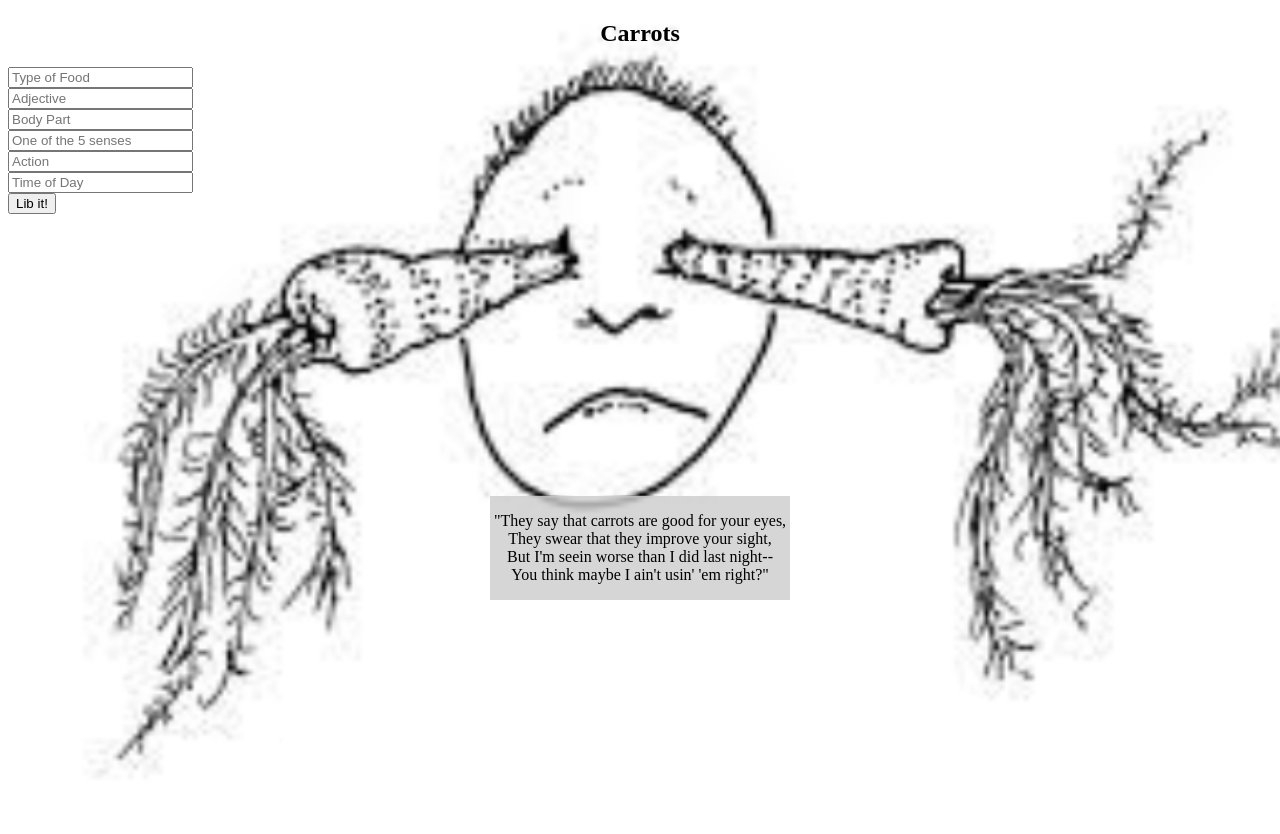
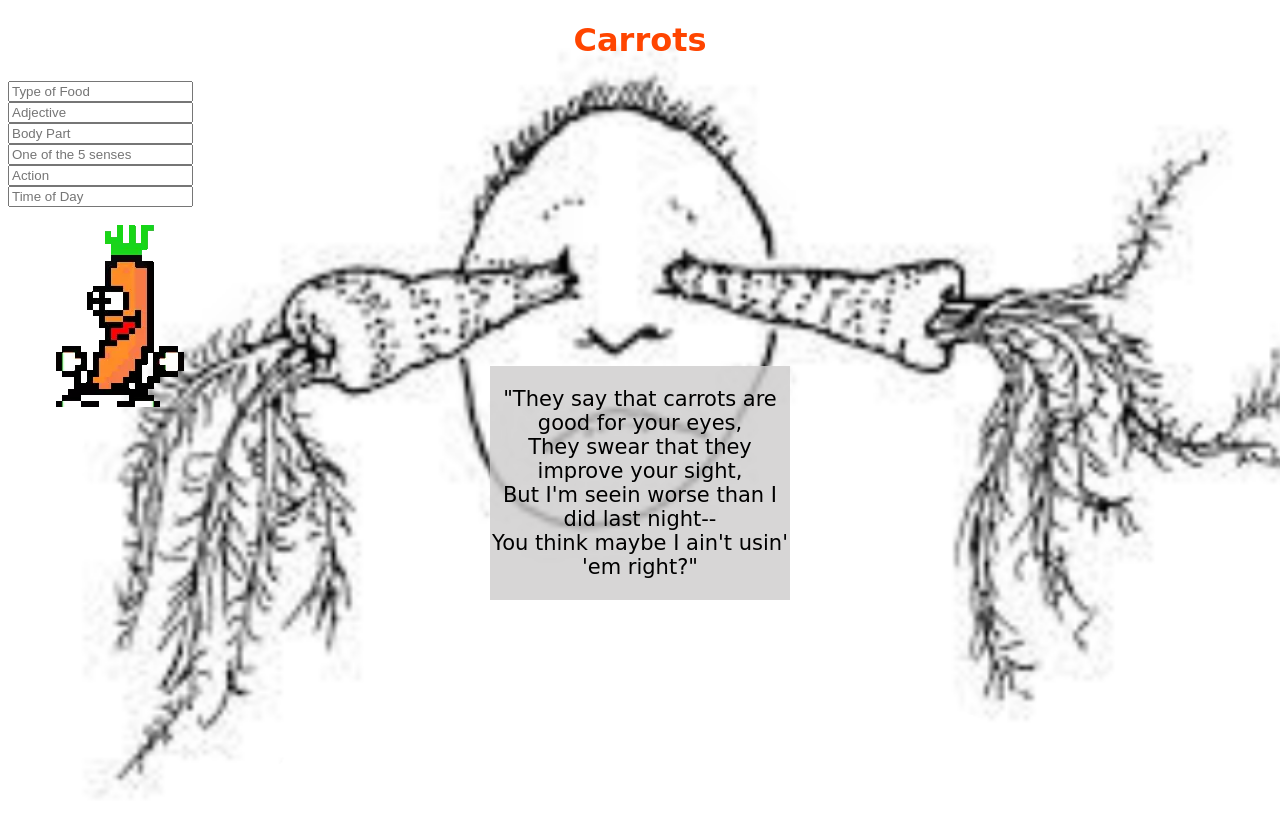
Before and after one commit to Dylan-Greathouse/lab05-mad-libs, a plain HTML site: page index.html in a window 1280 px wide. Shown: the top 834 px of the page. Drawn offline with Linux system fonts and the light colour scheme; a web font is replaced by a local one.

Commit message:
dancing carrot2

```diff
--- a/app.js
+++ b/app.js
@@ -5,7 +5,7 @@ const bodyPartInput = document.getElementById('body-part-input');
 const senseInput = document.getElementById('sense-input');
 const verbInput = document.getElementById('verb-input');
 const timeOfDayInput = document.getElementById('time-of-day-input');
-const btn = document.getElementById('btn')
+const carrot = document.getElementById('carrot');
 
 //madlibs
 const food = document.getElementById('food');
@@ -19,6 +19,11 @@ const timeOfDay = document.getElementById('time-of-day');
 
 
 //event listeners
-btn.addEventListener('click', ()=>{
-
+carrot.addEventListener('click', ()=>{
+    food.textContent = foodInput.value;
+    adjective.textContent = adjectiveInput.value;
+    bodyPart.textContent = bodyPartInput.value;
+    sense.textContent = senseInput.value;
+    verb.textContent = verbInput.value;
+    timeOfDay.textContent = timeOfDayInput.value;
 });
--- a/index.html
+++ b/index.html
@@ -6,11 +6,14 @@
     <meta name="viewport" content="width=device-width, initial-scale=1.0">
     <title>Mad Libs</title>
     <link rel="stylesheet" href="style.css">
+    <link rel="preconnect" href="https://fonts.googleapis.com">
+    <link rel="preconnect" href="https://fonts.gstatic.com" crossorigin>
+    <link href="https://fonts.googleapis.com/css2?family=Kirang+Haerang&display=swap" rel="stylesheet">
 
 </head>
 <body>
     <div id="title">
-        <h2>Carrots</h2>
+        <h1>Carrots</h1>
     </div>
     <section id="inputs">
         <input type="text" id="food-input" placeholder="Type of Food"><br>
@@ -19,10 +22,10 @@
         <input type="text" id="sense-input" placeholder="One of the 5 senses"><br>
         <input type="text" id="verb-input" placeholder="Action"><br>
         <input type="text" id="time-of-day-input" placeholder="Time of Day"><br>
+        <img id="carrot" src="assets/DancingCarrot.webp">
 
-        <button id="btn">Lib it!</button>
     </section>
-    <img src="./assets/Capture.PNG">
+    <img id="background" src="./assets/Capture.PNG">
 
     <div id="poem">
             <p>
--- a/style.css
+++ b/style.css
@@ -2,9 +2,17 @@ body {
 
 }
 
-img {
+html {
+    font-family: 'Kirang Haerang', cursive;
+}
+
+button {
+
+}
+
+#background {
 position: absolute;
-top: 0;
+top: 20px;
 left: 43px;
 width: 100%;
 z-index: auto;
@@ -20,6 +28,7 @@ z-index: auto;
     background-color: rgba(207, 205, 205, 0.814);
     text-align: center;
     z-index: 2;
+    font-size: 21px;
 }
 
 #title {
@@ -27,6 +36,8 @@ z-index: auto;
     position: relative;
     top: 0px;
     z-index: 2;
+    color:orangered;
+
 }
 
  #inputs {
```
Also changed, not shown: assets/DancingCarrot.webp (added).
